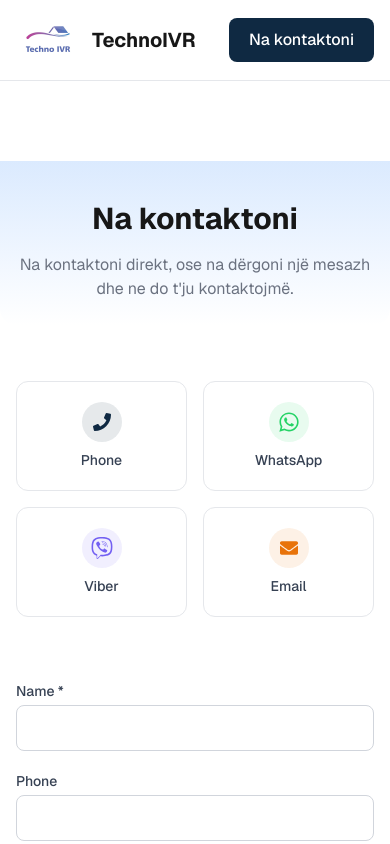
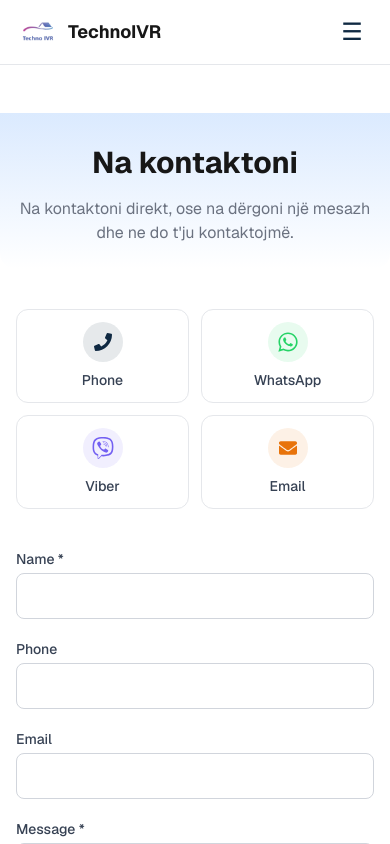
Before and after one commit to amarbegolli/technoivr-app, a Next.js app: page /contact in a window 390 px wide. Shown: the top 844 px of the page. Built offline with nearby package versions, Linux system fonts and the light colour scheme.

Commit message:
feat: improve mobile responsiveness

```diff
--- a/src/app/contact/page.tsx
+++ b/src/app/contact/page.tsx
@@ -3,36 +3,36 @@ import { FaWhatsapp, FaViber, FaPhone, FaEnvelope } from "react-icons/fa";
 
 export default function ContactPage() {
   return (
-    <section className="max-w-4xl mx-auto px-4 py-20">
-      <div className="text-center mb-14 bg-gradient-to-b from-blue-100 to-white -mx-4 px-4 pt-10 pb-6 rounded-b-2xl">
+    <section className="max-w-4xl mx-auto px-4 py-12 sm:py-16 md:py-20">
+      <div className="text-center mb-10 sm:mb-14 bg-gradient-to-b from-blue-100 to-white -mx-4 px-4 pt-8 sm:pt-10 pb-6 rounded-b-2xl">
         <h1 className="text-3xl md:text-4xl font-bold text-gray-900 mb-4">
           Na kontaktoni
         </h1>
         <p className="text-gray-600 max-w-xl mx-auto">
-          Na kontaktoni direkt, ose na dërgoni një mesazh dhe ne do t'ju kontaktojmë.
+          Na kontaktoni direkt, ose na dërgoni një mesazh dhe ne do t&apos;ju kontaktojmë.
         </p>
       </div>
 
-      <div className="grid grid-cols-2 md:grid-cols-4 gap-4 mb-16">
-        <a href="tel:+38344474170" className="flex flex-col items-center gap-2 border border-gray-200 rounded-xl p-5 hover:shadow-lg hover:border-primary/30 hover:bg-primary/5 transition-all">
+      <div className="grid grid-cols-2 md:grid-cols-4 gap-3 sm:gap-4 mb-10 sm:mb-16">
+        <a href="tel:+38344474170" className="flex flex-col items-center gap-2 border border-gray-200 rounded-xl p-3 sm:p-5 hover:shadow-lg hover:border-primary/30 hover:bg-primary/5 transition-all">
           <span className="w-10 h-10 rounded-full bg-primary/10 flex items-center justify-center text-primary">
             <FaPhone size={18} />
           </span>
           <span className="text-sm font-medium text-gray-700">Phone</span>
         </a>
-        <a href="https://wa.me/38344474170" target="_blank" rel="noopener noreferrer" className="flex flex-col items-center gap-2 border border-gray-200 rounded-xl p-5 hover:shadow-lg hover:border-[#25D366]/30 hover:bg-[#25D366]/5 transition-all">
+        <a href="https://wa.me/38344474170" target="_blank" rel="noopener noreferrer" className="flex flex-col items-center gap-2 border border-gray-200 rounded-xl p-3 sm:p-5 hover:shadow-lg hover:border-[#25D366]/30 hover:bg-[#25D366]/5 transition-all">
           <span className="w-10 h-10 rounded-full bg-[#25D366]/10 flex items-center justify-center text-[#25D366]">
             <FaWhatsapp size={22} />
           </span>
           <span className="text-sm font-medium text-gray-700">WhatsApp</span>
         </a>
-        <a href="viber://chat?number=%2B38344474170" className="flex flex-col items-center gap-2 border border-gray-200 rounded-xl p-5 hover:shadow-lg hover:border-[#7360F2]/30 hover:bg-[#7360F2]/5 transition-all">
+        <a href="viber://chat?number=%2B38344474170" className="flex flex-col items-center gap-2 border border-gray-200 rounded-xl p-3 sm:p-5 hover:shadow-lg hover:border-[#7360F2]/30 hover:bg-[#7360F2]/5 transition-all">
           <span className="w-10 h-10 rounded-full bg-[#7360F2]/10 flex items-center justify-center text-[#7360F2]">
             <FaViber size={22} />
           </span>
           <span className="text-sm font-medium text-gray-700">Viber</span>
         </a>
-        <a href="mailto:info@technoivr.com" className="flex flex-col items-center gap-2 border border-gray-200 rounded-xl p-5 hover:shadow-lg hover:border-accent/30 hover:bg-accent/5 transition-all">
+        <a href="mailto:info@technoivr.com" className="flex flex-col items-center gap-2 border border-gray-200 rounded-xl p-3 sm:p-5 hover:shadow-lg hover:border-accent/30 hover:bg-accent/5 transition-all">
           <span className="w-10 h-10 rounded-full bg-accent/10 flex items-center justify-center text-accent">
             <FaEnvelope size={18} />
           </span>
--- a/src/app/gallery/page.tsx
+++ b/src/app/gallery/page.tsx
@@ -26,8 +26,8 @@ export default async function GalleryPage({
   const totalPages = Math.ceil(totalCount / PAGE_SIZE);
 
   return (
-    <section className="max-w-6xl mx-auto px-4 py-20">
-      <div className="text-center mb-14 bg-gradient-to-b from-blue-100 to-white -mx-4 px-4 pt-10 pb-6 rounded-b-2xl">
+    <section className="max-w-6xl mx-auto px-4 py-12 sm:py-16 md:py-20">
+      <div className="text-center mb-10 sm:mb-14 bg-gradient-to-b from-blue-100 to-white -mx-4 px-4 pt-8 sm:pt-10 pb-6 rounded-b-2xl">
         <h1 className="text-3xl md:text-4xl font-bold text-gray-900 mb-4">
           Projektet e realizuara
         </h1>
@@ -42,7 +42,7 @@ export default async function GalleryPage({
       )}
 
       {totalPages > 1 && (
-        <div className="flex justify-center items-center gap-2 mt-12">
+        <div className="flex flex-wrap justify-center items-center gap-2 mt-10 sm:mt-12">
           {currentPage > 1 && (
             <Link
               href={`/gallery?page=${currentPage - 1}`}
--- a/src/app/globals.css
+++ b/src/app/globals.css
@@ -35,4 +35,5 @@ body {
   background: var(--background);
   color: var(--foreground);
   font-family: var(--font-sans), Arial, Helvetica, sans-serif;
+  overflow-x: hidden;
 }
--- a/src/components/layout/Header.tsx
+++ b/src/components/layout/Header.tsx
@@ -1,48 +1,85 @@
+"use client";
+
 import Image from "next/image";
 import Link from "next/link";
+import { useState } from "react";
 
 export default function Header() {
+  const [isMenuOpen, setIsMenuOpen] = useState(false);
+
+  const navigation = [
+    { href: "/", label: "Ballina" },
+    { href: "/services", label: "Shërbimet" },
+    { href: "/gallery", label: "Galeria" },
+    { href: "/materials", label: "Materialet" },
+  ];
+
   return (
     <header className="sticky top-0 z-50 bg-white border-b border-gray-200">
-      <div className="max-w-6xl mx-auto px-4 flex items-center justify-between h-20">
-        <Link href="/" className="flex items-center gap-3">
+      <div className="max-w-6xl mx-auto px-4 flex items-center justify-between h-16 md:h-20">
+        <Link href="/" className="flex items-center gap-2 md:gap-3" onClick={() => setIsMenuOpen(false)}>
           <Image
             src="/logo.png"
             alt="TechnoIVR Logo"
             width={64}
             height={64}
-            className="object-contain"
+            className="w-11 h-11 md:w-16 md:h-16 object-contain"
           />
-          <span className="font-bold text-xl text-gray-900">
+          <span className="font-bold text-lg md:text-xl text-gray-900">
             TechnoIVR
           </span>
         </Link>
 
         <nav className="hidden md:flex items-center gap-8">
-          <Link href="/" className="text-gray-700 hover:text-primary transition">
-            Home
-          </Link>
-          <Link href="/services" className="text-gray-700 hover:text-primary transition">
-            Services
-          </Link>
-          <Link href="/gallery" className="text-gray-700 hover:text-primary transition">
-            Gallery
-          </Link>
-          <Link href="/materials" className="text-gray-700 hover:text-primary transition">
-            Materials
-          </Link>
-          {/* <Link href="/contact" className="text-gray-700 hover:text-primary transition">
-            Contact
-          </Link> */}
+          {navigation.map((item) => (
+            <Link key={item.href} href={item.href} className="text-gray-700 hover:text-primary transition">
+              {item.label}
+            </Link>
+          ))}
         </nav>
 
         <Link
           href="/contact"
-          className="bg-primary text-white px-5 py-2.5 rounded-lg font-medium hover:bg-primary-light transition"
+          className="hidden sm:inline-flex bg-primary text-white px-4 md:px-5 py-2.5 rounded-lg font-medium hover:bg-primary-light transition"
         >
           Na kontaktoni
         </Link>
+
+        <button
+          type="button"
+          className="md:hidden inline-flex items-center justify-center w-11 h-11 rounded-lg text-primary hover:bg-primary/5 focus:outline-none focus:ring-2 focus:ring-primary"
+          aria-label={isMenuOpen ? "Mbyll menunë" : "Hap menunë"}
+          aria-expanded={isMenuOpen}
+          aria-controls="mobile-navigation"
+          onClick={() => setIsMenuOpen((open) => !open)}
+        >
+          <span className="text-2xl leading-none" aria-hidden="true">{isMenuOpen ? "×" : "☰"}</span>
+        </button>
       </div>
+
+      {isMenuOpen && (
+        <nav id="mobile-navigation" className="md:hidden border-t border-gray-100 bg-white px-4 py-3 shadow-lg">
+          <div className="max-w-6xl mx-auto grid gap-1">
+            {navigation.map((item) => (
+              <Link
+                key={item.href}
+                href={item.href}
+                onClick={() => setIsMenuOpen(false)}
+                className="rounded-lg px-4 py-3 text-gray-700 font-medium hover:bg-primary/5 hover:text-primary"
+              >
+                {item.label}
+              </Link>
+            ))}
+            <Link
+              href="/contact"
+              onClick={() => setIsMenuOpen(false)}
+              className="sm:hidden mt-1 rounded-lg bg-primary px-4 py-3 text-center font-medium text-white"
+            >
+              Na kontaktoni
+            </Link>
+          </div>
+        </nav>
+      )}
     </header>
   );
 }
--- a/src/components/sections/Hero.tsx
+++ b/src/components/sections/Hero.tsx
@@ -3,14 +3,14 @@ import Link from "next/link";
 export default function Hero() {
   return (
     <section className="bg-gradient-to-b from-blue-50 to-white">
-      <div className="max-w-6xl mx-auto px-4 py-24 text-center">
-        <h1 className="text-4xl md:text-5xl font-bold text-gray-900 mb-6">
+      <div className="max-w-6xl mx-auto px-4 py-14 sm:py-20 md:py-24 text-center">
+        <h1 className="text-3xl sm:text-4xl md:text-5xl font-bold text-gray-900 mb-5 sm:mb-6">
           Hidroizolim dhe Izolim Profesional
         </h1>
-        <p className="text-lg text-gray-600 max-w-2xl mx-auto mb-10">
+        <p className="text-base sm:text-lg text-gray-600 max-w-2xl mx-auto mb-8 sm:mb-10">
           Hidroizolim membrane PVC, izolim stiropori, instalim pllakash distancuese dhe përfundim zhavorri — i bërë siç duhet, i ndërtuar për cilësi dhe jetëgjatësi.
         </p>
-        <div className="flex flex-col sm:flex-row gap-4 justify-center">
+        <div className="flex flex-col sm:flex-row gap-3 sm:gap-4 justify-center">
           <Link
             href="/contact"
             className="bg-accent text-white px-8 py-3.5 rounded-lg font-medium hover:bg-accent-dark transition"
```
Also changed, not shown: src/app/materials/page.tsx (+5 -5 lines), src/app/services/page.tsx (+5 -5 lines), src/components/sections/GalleryGrid.tsx (+7 -6 lines).
